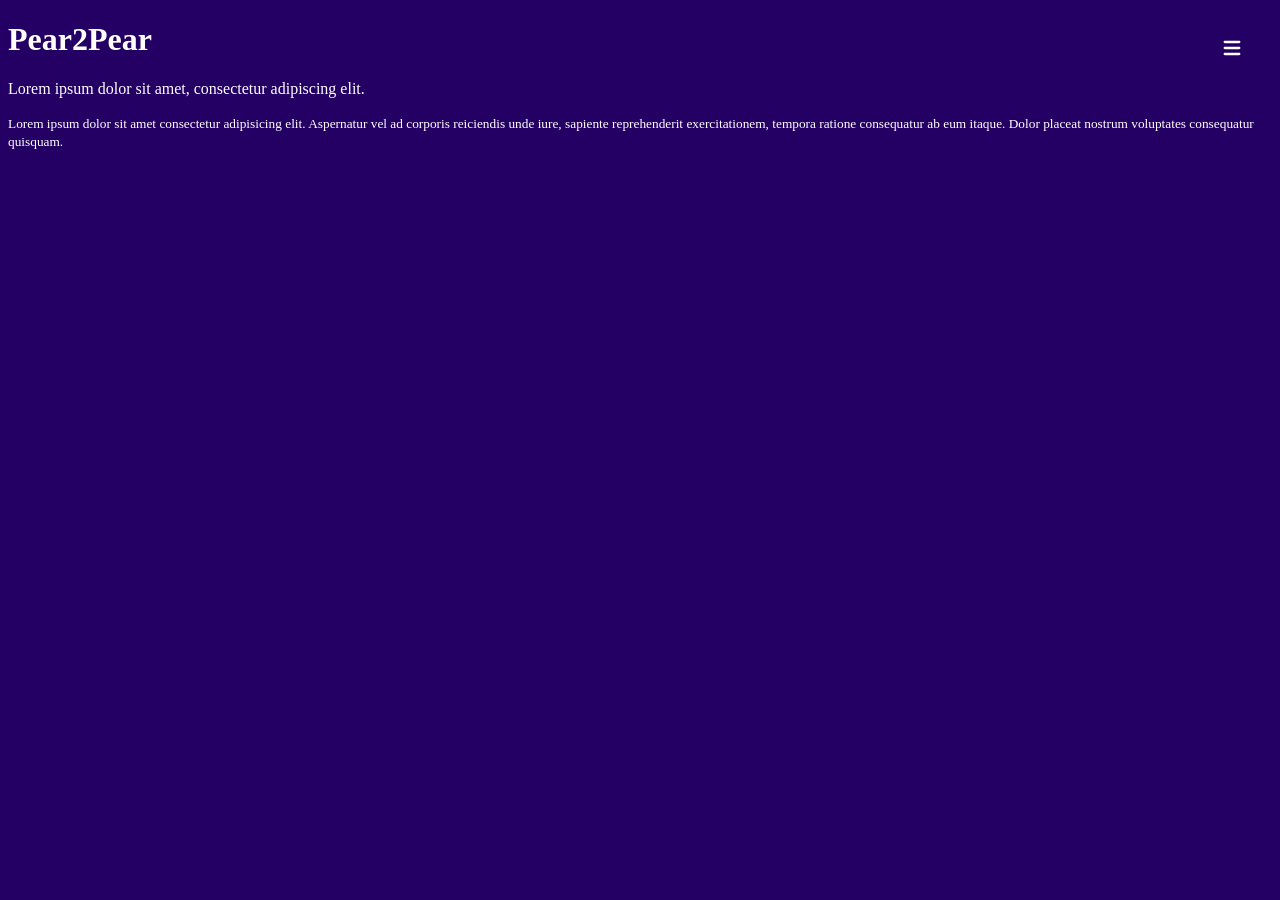
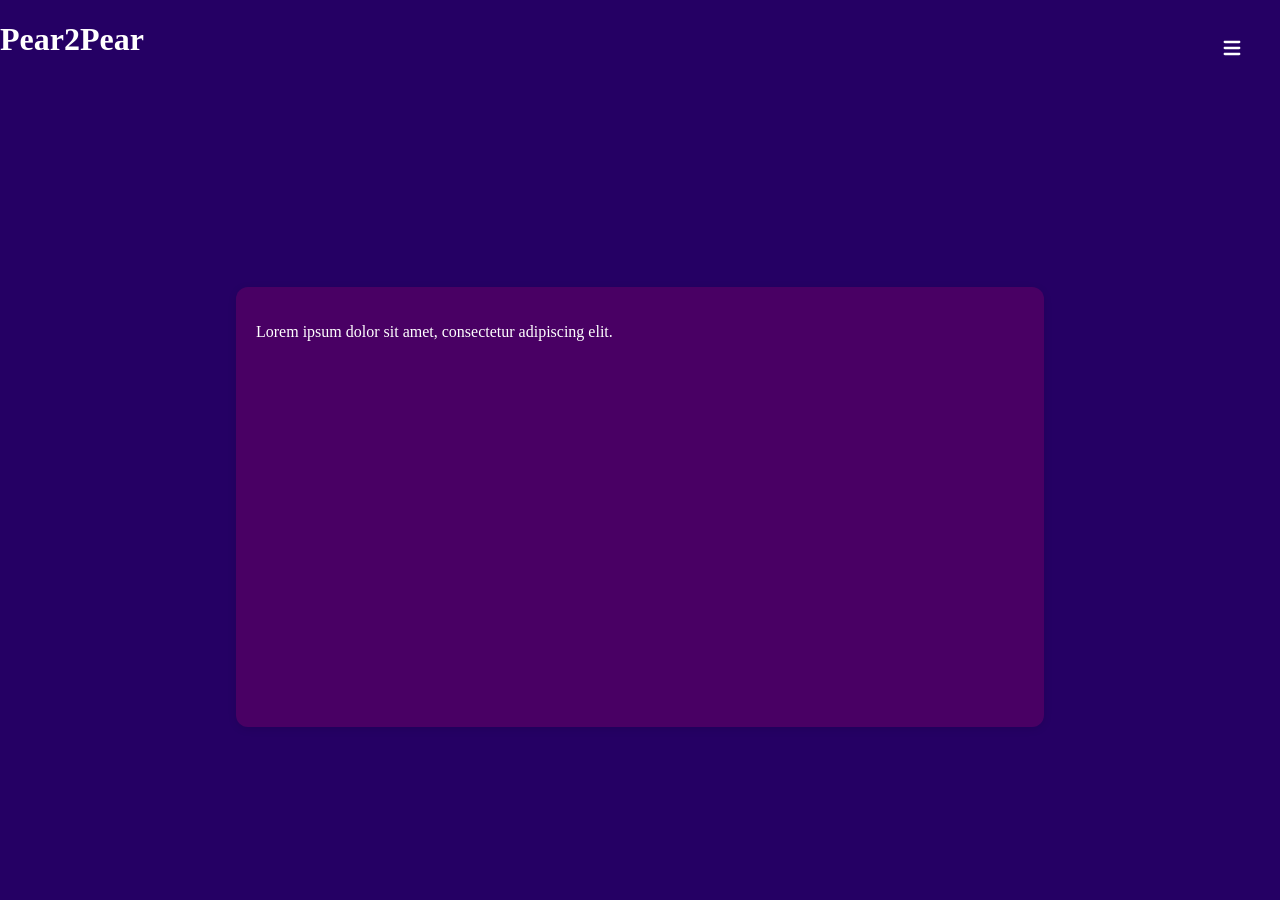
Before and after one commit to Lixczyy/pear2pear, a Flask app: page / in a window 1280 px wide. Run offline with Flask 3, Linux system fonts and the light colour scheme.

Commit message:
changed site layout

```diff
--- a/main.py
+++ b/main.py
@@ -2,7 +2,13 @@ from flask import Flask, render_template, request, redirect, url_for
 app= Flask(__name__)
 
 @app.route('/')
+@app.route('/index')
 def index():
     return render_template('index.html')
 
-app.run(debug=True)
+@app.route('/account')
+def account():
+    return render_template('account.html')
+
+if __name__ == '__main__':
+    app.run(debug=True)
--- a/static/style.css
+++ b/static/style.css
@@ -1,23 +1,47 @@
-body {
+main {
   background-color: #250064;
+  display: flex;
+  justify-content: center;
+  align-items: center;
+  min-height: 95vh;
+  margin: 0;
+}
+
+html, body {
+  overflow: hidden;
+  height: 100%;
+  margin: 0;
+  background-color: #250064;
+}
+
+.box {
+  width: 60%;
+  height: 400px;
+  padding: 20px;
+  border-radius: 12px;
+  background-color: #490064;
+  box-shadow: 0 2px 8px rgba(0,0,0,0.1);
+  margin: 0 auto;
 }
 
 h1,h2,h3,p,small {
   color: white;
-
+  position: center;
 }
 
 .invlink {
   text-decoration: none;
 }
 
+
+
+/* dropdown button css*/
+
 .dropdown {
   position: fixed;
     right: 20px;
     top: 20px;
 }
-
-/* Style the dropdown button */
 .dropbtn {
   background-color: #250064;
   color: white;
@@ -26,8 +50,6 @@ h1,h2,h3,p,small {
   border: none;
   cursor: pointer;
 }
-
-/* Scale SVG icon inside button and inherit color */
 .dropbtn .icon {
   width: 1.25rem;
   height: auto;
@@ -35,8 +57,6 @@ h1,h2,h3,p,small {
   vertical-align: middle;
   fill: currentColor;
 }
-
-/* Dropdown content */
 .dropdown-content {
   display: none;
   position: absolute;
@@ -44,8 +64,6 @@ h1,h2,h3,p,small {
   background-color: #250064;
   box-shadow: 0px 8px 16px 0px rgba(0,0,0,0.2);
 }
-
-/* Links inside dropdown content */
 .dropdown-content a {
   color: white;
   padding: 12px 16px;
@@ -53,18 +71,12 @@ h1,h2,h3,p,small {
   display: block;
   text-align: right;
 }
-
-/* Change color of dropdown links on hover */
 .dropdown-content a:hover {
   background-color: #1b003f;
 }
-
-/* Show the dropdown content on hover */
 .dropdown:hover .dropdown-content {
   display: block;
 }
-
-/* Change background color of dropdown button on hover */
 .dropdown:hover .dropbtn {
   background-color: #000000;
 }
--- a/templates/index.html
+++ b/templates/index.html
@@ -23,7 +23,9 @@
 			</div>
 		</header>
 		<main>
-			<p>Lorem ipsum dolor sit amet, consectetur adipiscing elit.</p>
+			<div class="box">
+				<p>Lorem ipsum dolor sit amet, consectetur adipiscing elit.</p>
+			</div>
 		</main>
 		<footer>
 			<small> Lorem ipsum dolor sit amet consectetur adipisicing elit. Aspernatur vel ad corporis reiciendis unde iure, sapiente reprehenderit exercitationem, tempora ratione consequatur ab eum itaque. Dolor placeat nostrum voluptates consequatur quisquam.</small>
```
Also changed, not shown: templates/account.html (+8 -2 lines).
